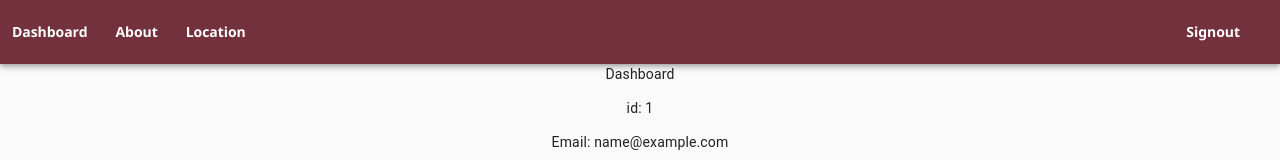
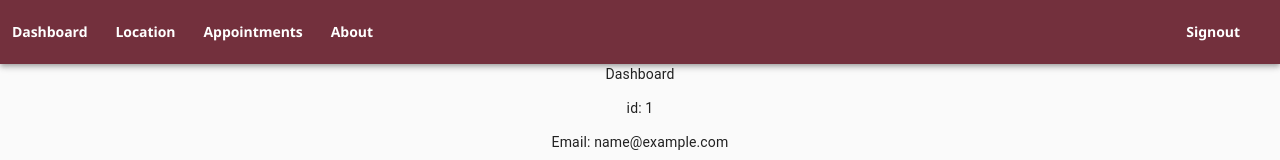
Before and after one commit to BerkanYuksel25/medical-consultation-react-app, a React (Create React App) app: page /DashboardPage in a window 1280 px wide. Shown: the top 160 px of the page. Built offline with nearby package versions, Linux system fonts and the light colour scheme; no server answers; sample sign-in values are in the browser's storage; what google-maps-react would draw is missing.

Commit message:
Add appointments route to nav bar and retheme chatbot

```diff
--- a/src/Components/Chatbot/HealthAssistant.js
+++ b/src/Components/Chatbot/HealthAssistant.js
@@ -7,10 +7,10 @@ import axios from "axios";
 const theme = {
   background: "#f5f8fb",
   fontFamily: "Arial",
-  headerBgColor: "#A5302E",
+  headerBgColor: "#73303D",
   headerFontColor: "#fff",
   headerFontSize: "20px",
-  botBubbleColor: "#A5302E",
+  botBubbleColor: "#73303D",
   botFontColor: "#fff",
   userBubbleColor: "#fff",
   userFontColor: "#4a4a4a",
--- a/src/Views/Navbar.js
+++ b/src/Views/Navbar.js
@@ -1,6 +1,5 @@
 import React, { Component } from "react";
 import { auth } from "../Services/firebase";
-import HealthAssistant from "../Components/Chatbot/HealthAssistant";
 
 import {
   BrowserRouter as Router,
@@ -12,13 +11,11 @@ import {
 import LocationPage from "./LocationPage";
 import DashboardPage from "./DashboardPage";
 import About from "./AboutPage";
-import { PrivateRoute } from "../Common/AuthGuard";
 
 import { withStyles } from "@material-ui/core/styles";
 import AppBar from "@material-ui/core/AppBar";
 import Toolbar from "@material-ui/core/Toolbar";
 import Typography from "@material-ui/core/Typography";
-import Button from "@material-ui/core/Button";
 
 const styles = {
   root: {
@@ -81,6 +78,32 @@ class Navbar extends Component {
                   Dashboard
                 </Typography>
                 <Typography
+                  name="LocationPage"
+                  variant="h6"
+                  color="inherit"
+                  style={{
+                    cursor: "pointer",
+                    marginRight: "2em",
+                    display: "inline",
+                  }}
+                  onClick={this.onChangeTab}
+                >
+                  Location
+                </Typography>
+                <Typography
+                  name="AppointmentsPage"
+                  variant="h6"
+                  color="inherit"
+                  style={{
+                    cursor: "pointer",
+                    marginRight: "2em",
+                    display: "inline",
+                  }}
+                  onClick={this.onChangeTab}
+                >
+                  Appointments
+                </Typography>
+                <Typography
                   name="About"
                   variant="h6"
                   color="inherit"
@@ -92,19 +115,6 @@ class Navbar extends Component {
                   onClick={this.onChangeTab}
                 >
                   About
-                </Typography>
-                <Typography
-                  name="LocationPage"
-                  variant="h6"
-                  color="inherit"
-                  style={{
-                    cursor: "pointer",
-                    marginRight: "2em",
-                    display: "inline",
-                  }}
-                  onClick={this.onChangeTab}
-                >
-                  Location
                 </Typography>
               </div>
 
```
